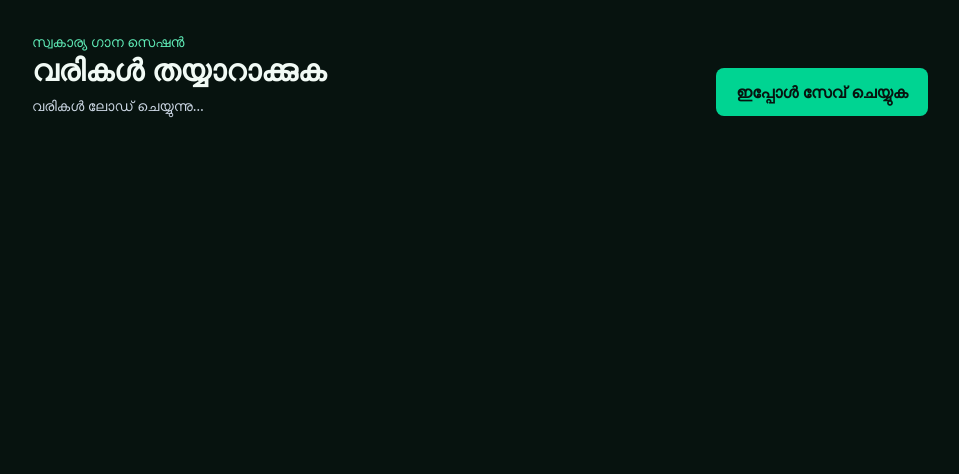
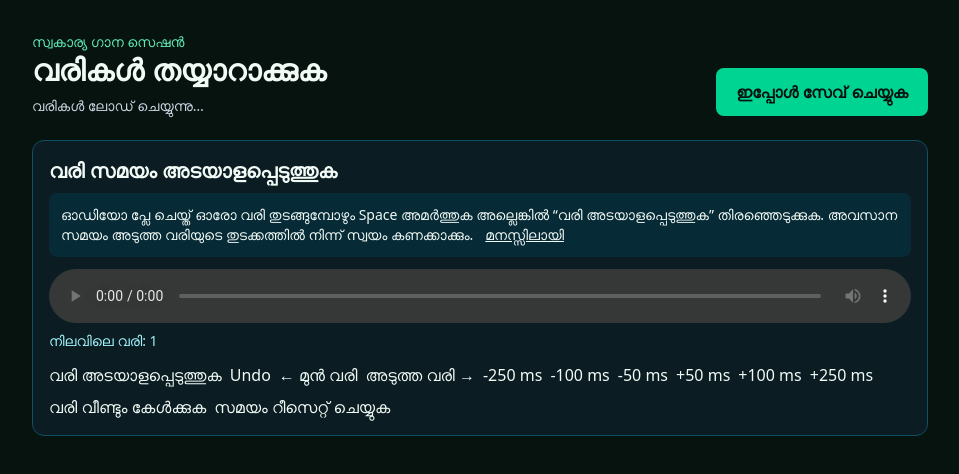
Before and after one commit to 007-Akira/Swaram, a Next.js app in the folder apps/web/: page /sessions/1/lyrics in a window 1280 px wide. Shown: the top 474 px of the page, without its empty margins (160-1119 px from the left). Built offline with nearby package versions, Linux system fonts and the light colour scheme.

Commit message:
feat(lyrics): add tap-to-sync line timing

```diff
--- a/apps/web/app/sessions/[sessionId]/lyrics/lyrics-editor.tsx
+++ b/apps/web/app/sessions/[sessionId]/lyrics/lyrics-editor.tsx
@@ -12,6 +12,13 @@ import {
   splitLine,
   validateEditableLines,
 } from "../../../../lib/lyric-editor";
+import {
+  markLineAt,
+  nextLyricIndex,
+  nudgeLine,
+  previousLyricIndex,
+  resetTimings,
+} from "../../../../lib/lyric-sync";
 
 interface Props {
   sessionId: string;
@@ -21,7 +28,13 @@ export function LyricsEditor({ sessionId }: Props) {
   const [lines, setLines] = useState<EditableLyricLine[]>([]);
   const [dirty, setDirty] = useState(false);
   const [status, setStatus] = useState("വരികൾ ലോഡ് ചെയ്യുന്നു…");
+  const [selectedLine, setSelectedLine] = useState(0);
+  const [durationMs, setDurationMs] = useState(0);
+  const [audioUrl, setAudioUrl] = useState<string | null>(null);
+  const [showInstructions, setShowInstructions] = useState(true);
   const loaded = useRef(false);
+  const audioRef = useRef<HTMLAudioElement>(null);
+  const history = useRef<EditableLyricLine[][]>([]);
 
   const token =
     typeof window === "undefined"
@@ -79,16 +92,79 @@ export function LyricsEditor({ sessionId }: Props) {
   }, [sessionId, token]);
 
   useEffect(() => {
+    if (!token) return;
+    let objectUrl: string | null = null;
+    void fetch(
+      `${process.env.NEXT_PUBLIC_API_URL ?? "http://localhost:8000"}/api/v1/sessions/${sessionId}`,
+      { headers: { "X-Session-Token": token } },
+    )
+      .then(async (response) => {
+        if (!response.ok) throw new Error("session unavailable");
+        return (await response.json()) as {
+          assets: Array<{ id: string; kind: string }>;
+        };
+      })
+      .then(async (session) => {
+        const asset = session.assets.find(
+          (item) => item.kind === "original_audio" || item.kind === "instrumental",
+        );
+        if (!asset) return;
+        const response = await fetch(
+          `${process.env.NEXT_PUBLIC_API_URL ?? "http://localhost:8000"}/api/v1/sessions/${sessionId}/assets/${asset.id}/playback`,
+          { headers: { "X-Session-Token": token } },
+        );
+        if (!response.ok) throw new Error("playback unavailable");
+        objectUrl = URL.createObjectURL(await response.blob());
+        setAudioUrl(objectUrl);
+      })
+      .catch(() => setStatus("സ്വകാര്യ ഓഡിയോ ലോഡ് ചെയ്യാനായില്ല."));
+    return () => {
+      if (objectUrl) URL.revokeObjectURL(objectUrl);
+    };
+  }, [sessionId, token]);
+
+  useEffect(() => {
     if (!dirty) return;
     const timeout = window.setTimeout(() => void save(), 900);
     return () => window.clearTimeout(timeout);
   }, [dirty, save]);
 
-  const change = (next: EditableLyricLine[]) => {
+  const change = useCallback((next: EditableLyricLine[]) => {
     setLines(next);
     setDirty(true);
     setStatus("സേവ് ചെയ്യാത്ത മാറ്റങ്ങളുണ്ട്.");
-  };
+  }, []);
+
+  const timingChange = useCallback((next: EditableLyricLine[]) => {
+    history.current.push(lines.map((line) => ({ ...line })));
+    change(next);
+  }, [change, lines]);
+
+  const markCurrentLine = useCallback(() => {
+    const audio = audioRef.current;
+    if (!audio || !durationMs) {
+      setStatus("ഓഡിയോ തയ്യാറായിട്ടില്ല.");
+      return;
+    }
+    try {
+      timingChange(markLineAt(lines, selectedLine, audio.currentTime * 1000, durationMs));
+      setSelectedLine(nextLyricIndex(lines, selectedLine));
+    } catch {
+      setStatus("മാർക്കുകൾ സമയക്രമത്തിൽ ആയിരിക്കണം.");
+    }
+  }, [durationMs, lines, selectedLine, timingChange]);
+
+  useEffect(() => {
+    const onKeyDown = (event: KeyboardEvent) => {
+      const element = event.target as HTMLElement | null;
+      if (event.code === "Space" && !["TEXTAREA", "INPUT"].includes(element?.tagName ?? "")) {
+        event.preventDefault();
+        markCurrentLine();
+      }
+    };
+    window.addEventListener("keydown", onKeyDown);
+    return () => window.removeEventListener("keydown", onKeyDown);
+  }, [markCurrentLine]);
 
   return (
     <main className="min-h-screen bg-[#07130f] px-4 py-8 text-[#f1faf5]">
@@ -110,6 +186,90 @@ export function LyricsEditor({ sessionId }: Props) {
           </button>
         </header>
 
+        <section className="mb-6 rounded-xl border border-cyan-900 bg-[#0b1d23] p-4">
+          <h2 className="text-xl font-semibold">വരി സമയം അടയാളപ്പെടുത്തുക</h2>
+          {showInstructions && (
+            <div className="mt-2 rounded-lg bg-cyan-950/60 p-3 text-sm">
+              ഓഡിയോ പ്ലേ ചെയ്ത് ഓരോ വരി തുടങ്ങുമ്പോഴും Space അമർത്തുക അല്ലെങ്കിൽ
+              “വരി അടയാളപ്പെടുത്തുക” തിരഞ്ഞെടുക്കുക. അവസാന സമയം അടുത്ത വരിയുടെ
+              തുടക്കത്തിൽ നിന്ന് സ്വയം കണക്കാക്കും.
+              <button
+                className="ml-3 underline"
+                onClick={() => setShowInstructions(false)}
+                type="button"
+              >
+                മനസ്സിലായി
+              </button>
+            </div>
+          )}
+          <audio
+            className="mt-3 w-full"
+            controls
+            onLoadedMetadata={(event) =>
+              setDurationMs(Math.round(event.currentTarget.duration * 1000))
+            }
+            ref={audioRef}
+            src={audioUrl ?? undefined}
+          />
+          <p className="mt-2 text-sm text-cyan-200">
+            നിലവിലെ വരി: {selectedLine + 1}
+          </p>
+          <div className="mt-3 flex flex-wrap gap-2">
+            <button onClick={markCurrentLine} type="button">വരി അടയാളപ്പെടുത്തുക</button>
+            <button
+              onClick={() => {
+                const previous = history.current.pop();
+                if (previous) change(previous);
+              }}
+              type="button"
+            >
+              Undo
+            </button>
+            <button
+              onClick={() => setSelectedLine(previousLyricIndex(lines, selectedLine))}
+              type="button"
+            >
+              ← മുൻ വരി
+            </button>
+            <button
+              onClick={() => setSelectedLine(nextLyricIndex(lines, selectedLine))}
+              type="button"
+            >
+              അടുത്ത വരി →
+            </button>
+            {([-250, -100, -50, 50, 100, 250] as const).map((delta) => (
+              <button
+                key={delta}
+                onClick={() => {
+                  try {
+                    timingChange(nudgeLine(lines, selectedLine, delta, durationMs));
+                  } catch {
+                    setStatus("മാർക്കുകൾ തമ്മിൽ കടക്കാനാവില്ല.");
+                  }
+                }}
+                type="button"
+              >
+                {delta > 0 ? "+" : ""}{delta} ms
+              </button>
+            ))}
+            <button
+              onClick={() => {
+                const line = lines[selectedLine];
+                if (audioRef.current && line?.start_ms !== null && line?.start_ms !== undefined) {
+                  audioRef.current.currentTime = line.start_ms / 1000;
+                  void audioRef.current.play();
+                }
+              }}
+              type="button"
+            >
+              വരി വീണ്ടും കേൾക്കുക
+            </button>
+            <button onClick={() => timingChange(resetTimings(lines))} type="button">
+              സമയം റീസെറ്റ് ചെയ്യുക
+            </button>
+          </div>
+        </section>
+
         <ol className="space-y-3" aria-label="മലയാളം ഗാനവരികൾ">
           {lines.map((line, index) => (
             <li
@@ -119,6 +279,7 @@ export function LyricsEditor({ sessionId }: Props) {
                   : "border-emerald-900 bg-[#10231c]"
               }`}
               key={line.id}
+              onClick={() => setSelectedLine(index)}
             >
               <label className="block">
                 <span className="mb-1 block text-xs text-slate-400">
--- /dev/null
+++ b/apps/web/lib/lyric-sync.ts
@@ -0,0 +1,87 @@
+import type { EditableLyricLine } from "./lyric-editor";
+
+export function deriveEndTimes(
+  lines: readonly EditableLyricLine[],
+  durationMs: number,
+): EditableLyricLine[] {
+  const next = lines.map((line) => ({ ...line }));
+  const timedIndices = next
+    .map((line, index) => (!line.is_stanza_break && line.start_ms !== null ? index : -1))
+    .filter((index) => index >= 0);
+  timedIndices.forEach((lineIndex, position) => {
+    const followingIndex = timedIndices[position + 1];
+    next[lineIndex]!.end_ms =
+      followingIndex === undefined
+        ? durationMs
+        : next[followingIndex]!.start_ms;
+  });
+  return next;
+}
+
+export function markLineAt(
+  lines: readonly EditableLyricLine[],
+  index: number,
+  timeMs: number,
+  durationMs: number,
+): EditableLyricLine[] {
+  const rounded = Math.max(0, Math.min(durationMs, Math.round(timeMs)));
+  const previous = [...lines]
+    .slice(0, index)
+    .reverse()
+    .find((line) => !line.is_stanza_break && line.start_ms !== null);
+  const following = lines
+    .slice(index + 1)
+    .find((line) => !line.is_stanza_break && line.start_ms !== null);
+  if (
+    (previous?.start_ms !== null &&
+      previous?.start_ms !== undefined &&
+      rounded <= previous.start_ms) ||
+    (following?.start_ms !== null &&
+      following?.start_ms !== undefined &&
+      rounded >= following.start_ms)
+  ) {
+    throw new Error("Lyric markers must remain ordered");
+  }
+  const result = lines.map((line) => ({ ...line }));
+  const target = result[index];
+  if (!target || target.is_stanza_break) return result;
+  target.start_ms = rounded;
+  return deriveEndTimes(result, durationMs);
+}
+
+export function nudgeLine(
+  lines: readonly EditableLyricLine[],
+  index: number,
+  deltaMs: number,
+  durationMs: number,
+): EditableLyricLine[] {
+  const line = lines[index];
+  if (!line || line.start_ms === null) return [...lines];
+  return markLineAt(lines, index, line.start_ms + deltaMs, durationMs);
+}
+
+export function resetTimings(
+  lines: readonly EditableLyricLine[],
+): EditableLyricLine[] {
+  return lines.map((line) => ({ ...line, start_ms: null, end_ms: null }));
+}
+
+export function nextLyricIndex(
+  lines: readonly EditableLyricLine[],
+  current: number,
+): number {
+  for (let index = current + 1; index < lines.length; index += 1) {
+    if (!lines[index]!.is_stanza_break) return index;
+  }
+  return current;
+}
+
+export function previousLyricIndex(
+  lines: readonly EditableLyricLine[],
+  current: number,
+): number {
+  for (let index = current - 1; index >= 0; index -= 1) {
+    if (!lines[index]!.is_stanza_break) return index;
+  }
+  return current;
+}
```
Also changed, not shown: 1 other file (tests, documents, lock files or other folders).
